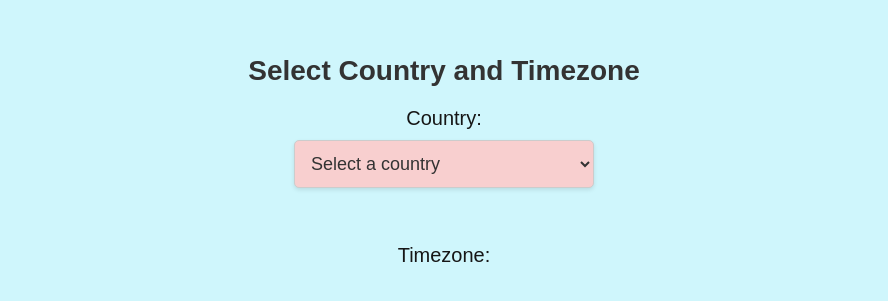
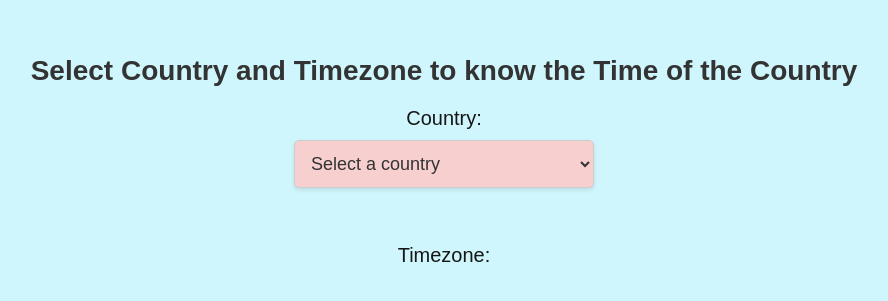
Before and after one commit to sujatrodas96/World-Clock, a plain HTML site: page index.html in a window 1280 px wide. Shown: the part 215-516 px from the top of the page, without its empty margins (196-1084 px from the left). Drawn offline with Linux system fonts and the light colour scheme; a script that the page names is missing.

Commit message:
new commit

```diff
--- a/index.html
+++ b/index.html
@@ -6,7 +6,7 @@
     <script src="js/timezone.js" defer></script>
 </head>
 <body>
-    <h1>Select Country and Timezone</h1>
+    <h1>Select Country and Timezone to know the Time of the Country</h1>
     <label for="country">Country:</label>
     <select id="country" onchange="populateTimezones()">
         <option value="">Select a country</option>
```
